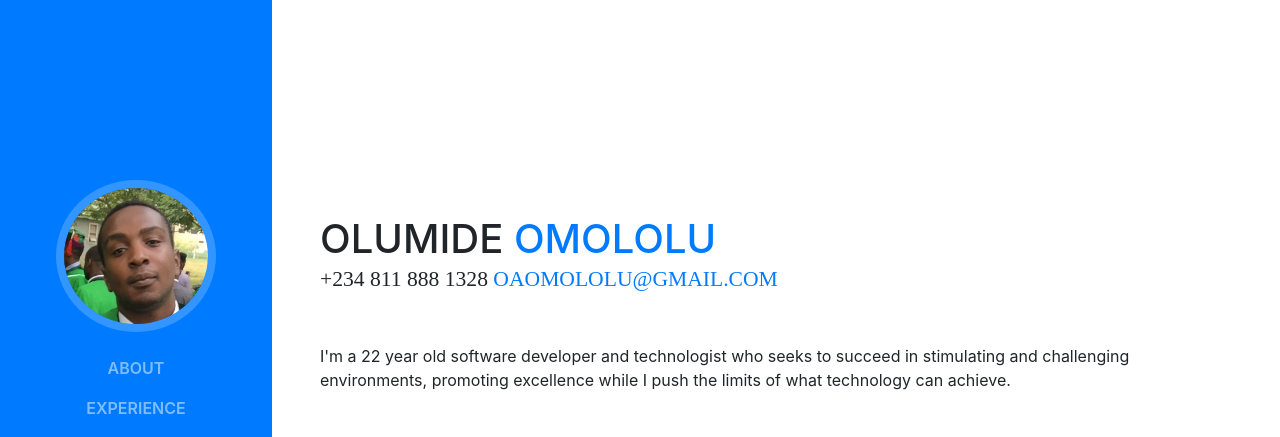
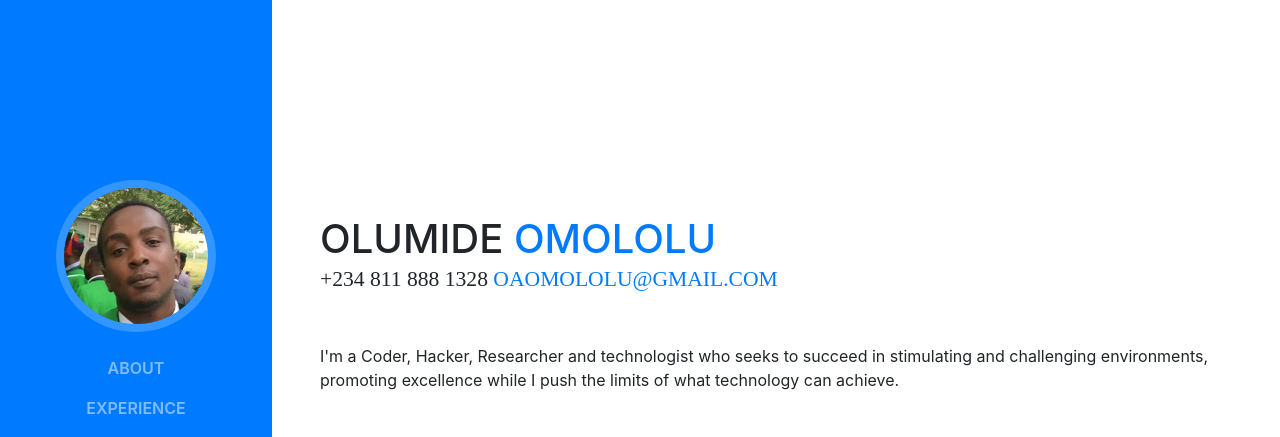
Before and after one commit to olumideomololu/olumideomololu.github.io, a website with bundled scripts: page index.html in a window 1280 px wide. Shown: the top 437 px of the page. Built offline with nearby package versions, Linux system fonts and the light colour scheme; a web font is replaced by a local one.

Commit message:
Update index.html

```diff
--- a/index.html
+++ b/index.html
@@ -75,7 +75,7 @@
           <div class="subheading mb-5"> +234 811 888 1328
             <a href="mailto:oaomololu@gmail.com">oaomololu@gmail.com</a>
           </div>
-          <p class="mb-5">I'm a 22 year old software developer and technologist who seeks to succeed in stimulating and challenging environments, promoting excellence while I push the limits of what technology can achieve.</p>
+          <p class="mb-5">I'm a Coder, Hacker, Researcher and technologist who seeks to succeed in stimulating and challenging environments, promoting excellence while I push the limits of what technology can achieve.</p>
           <ul class="list-inline list-social-icons mb-0">
             <li class="list-inline-item">
               <a href="https://www.facebook.com/olumide.omololu.969">
```
